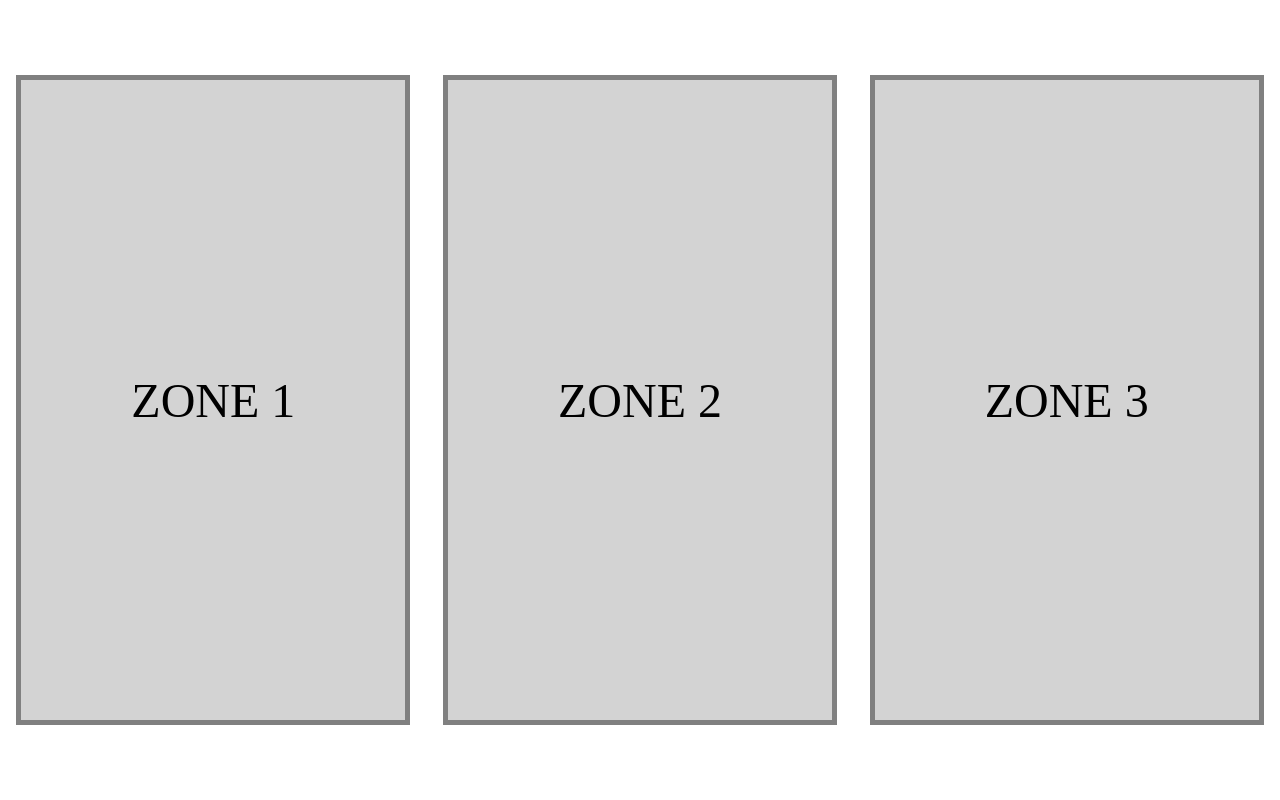
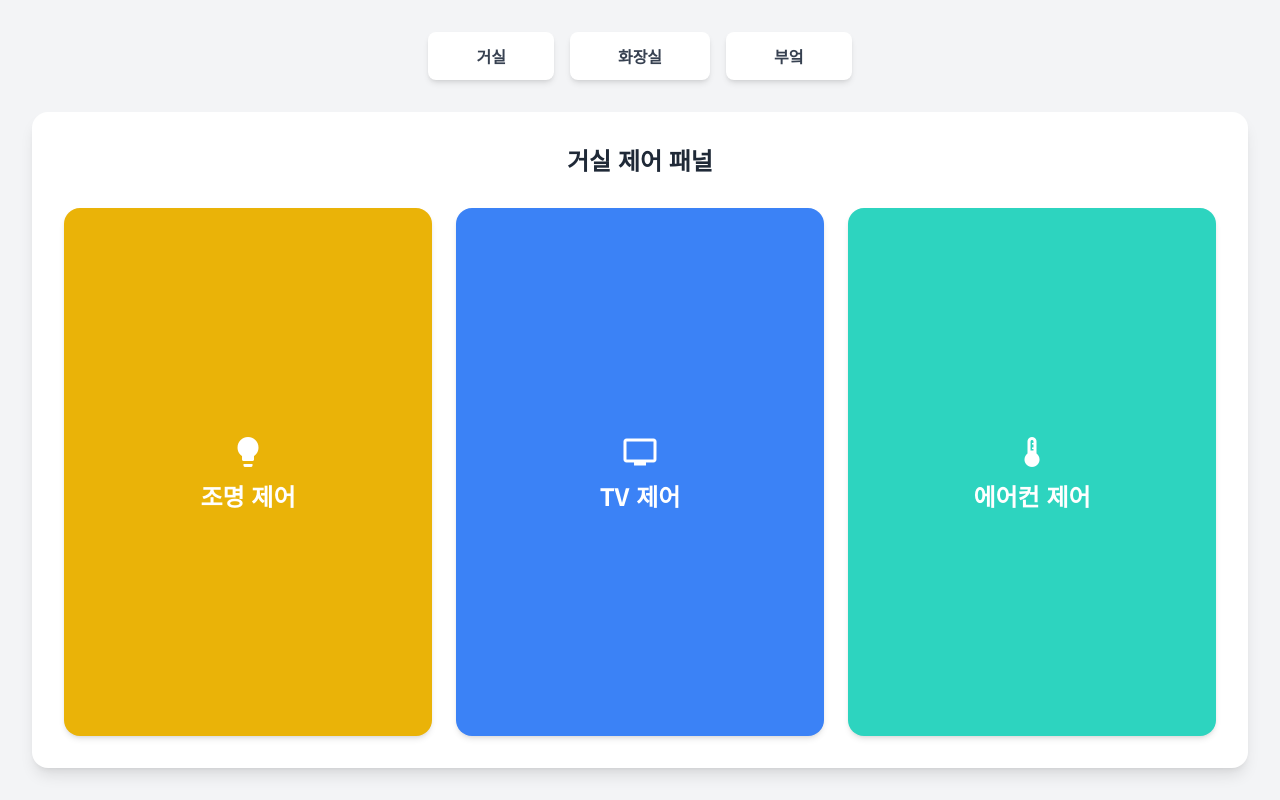
Before and after one commit to cchhwwaann/2025_IotX, a Flask app: page / in a window 1280 px wide. Run offline with Flask 3, Linux system fonts and the light colour scheme; some libraries are stand-ins or nearby versions.

Commit message:
8.11_modified

```diff
--- a/app.py
+++ b/app.py
@@ -1,8 +1,12 @@
 # app.py
 from flask import Flask, request, render_template, jsonify
+import logging
 
 app = Flask(__name__)
 current_zone = 0
+
+log = logging.getLogger('werkzeug')
+log.setLevel(logging.ERROR)
 
 @app.route('/command', methods=['POST'])
 def handle_command():
@@ -34,4 +38,9 @@ def get_zone():
     return jsonify({'zone': current_zone})
 
 if __name__ == '__main__':
-    app.run(host='0.0.0.0', port=5000, debug=True, threaded=True)
+    # Flask 서버 주소를 명시적으로 출력
+    print("* Serving Flask app 'app'")
+    print("* Debug mode: off")
+    print("* Running on http://127.0.0.1:5000")
+
+    app.run(host='0.0.0.0', port=5000, debug=False, threaded=True)
--- a/main.py
+++ b/main.py
@@ -2,12 +2,11 @@
 import time
 import threading
 import subprocess
-import os
 
 # Flask 서버를 실행하는 함수
 def run_flask():
     # 'app.py'를 별도의 프로세스로 실행
-    # stdout과 stderr 옵션을 제거하여 로그가 터미널에 출력되도록 함
+    # 로그가 출력되도록 stdout과 stderr 옵션을 제거함
     subprocess.run(["python", "app.py"])
 
 # 손 인식기를 실행하는 함수
@@ -29,7 +28,7 @@ if __name__ == "__main__":
     hand_thread.daemon = True
     hand_thread.start()
 
-    # 메인 스레드는 계속 실행되도록 유지
+    # 메인 스레드는 계속 실행되도록 유지 (스레드가 종료되지 않게 함)
     try:
         while True:
             time.sleep(1)
--- a/templates/index.html
+++ b/templates/index.html
@@ -1,51 +1,125 @@
 <!DOCTYPE html>
-<html>
+<html lang="ko">
 <head>
+    <meta charset="utf-8"/>
+    <meta content="width=device-width, initial-scale=1.0" name="viewport"/>
     <title>Hand Control GUI</title>
+    <script src="https://cdn.tailwindcss.com"></script>
+    <link href="https://fonts.googleapis.com/css2?family=Noto+Sans+KR:wght@400;500;700&amp;display=swap" rel="stylesheet"/>
+    <link href="https://fonts.googleapis.com/icon?family=Material+Icons" rel="stylesheet"/>
     <style>
-    body { display: flex; justify-content: space-around; align-items: center; height: 100vh; margin: 0; }
-    .button {
-        width: 30%;
-        height: 80%;
-        font-size: 3em;
-        border: 5px solid gray;
-        background-color: lightgray;
-        display: flex;
-        justify-content: center;
-        align-items: center;
-        transition: transform 0.3s ease-in-out;  /* 크기 변화에 애니메이션 효과 추가 */
+        body {
+            font-family: 'Noto Sans KR', sans-serif;
         }
-    .highlight-1, .highlight-2, .highlight-3 {
-        transform: scale(1.05); /* 버튼 크기를 105%로 확대 */
-        box-shadow: 0 0 15px rgba(0, 0, 0, 0.3); /* 그림자 효과 추가 */
+        .btn-room, .btn-control {
+            transition: transform 0.2s ease-in-out, box-shadow 0.2s ease-in-out;
         }
-    .highlight-1 { border-color: green; background-color: lightgreen; }
-    .highlight-2 { border-color: yellow; background-color: lightyellow; }
-    .highlight-3 { border-color: red; background-color: lightcoral; }
+        .btn-room:hover, .btn-room.active {
+            transform: scale(1.05);
+        }
+        .btn-control.highlight-active {
+            transform: scale(1.05);
+            box-shadow: 0 0 30px 10px rgba(0, 255, 0, 0.7);
+            border: 4px solid green;
+        }
+        .active-room {
+            background-color: rgb(59, 130, 246);
+            color: white;
+        }
+        .control-panel-grid {
+            height: 100%;
+        }
+        .btn-control {
+            height: 100%;
+        }
     </style>
 </head>
-<body>
-    <div id="zone-1" class="button">ZONE 1</div>
-    <div id="zone-2" class="button">ZONE 2</div>
-    <div id="zone-3" class="button">ZONE 3</div>
+<body class="bg-gray-100 flex items-center justify-center h-screen">
+<div class="w-full p-8 h-full flex flex-col justify-between">
+    <div class="flex justify-center space-x-4 mb-8">
+        <button class="btn-room bg-white text-gray-700 font-semibold py-3 px-12 rounded-lg shadow-md active-room" id="room-living">거실</button>
+        <button class="btn-room bg-white text-gray-700 font-semibold py-3 px-12 rounded-lg shadow-md" id="room-bathroom">화장실</button>
+        <button class="btn-room bg-white text-gray-700 font-semibold py-3 px-12 rounded-lg shadow-md" id="room-kitchen">부엌</button>
+    </div>
+    <div class="bg-white rounded-2xl shadow-lg p-8 flex-grow flex flex-col">
+        <h2 class="text-2xl font-bold text-center text-gray-800 mb-8" id="control-panel-title">거실 제어 패널</h2>
+        <div class="control-panel-grid grid grid-cols-3 gap-6 w-full flex-grow">
+            </div>
+    </div>
+</div>
+<script>
+    const roomButtons = document.querySelectorAll('.btn-room');
+    const controlPanelTitle = document.getElementById('control-panel-title');
+    const controlPanelGrid = document.querySelector('.control-panel-grid');
 
-    <script>
-        function updateGUI() {
-            // 서버로부터 현재 zone 값을 받아오는 API 호출
+    const controlButtonsData = [
+        { id: 'zone-1', icon: 'lightbulb', name: '조명 제어', color: 'bg-yellow-500' },
+        { id: 'zone-2', icon: 'tv', name: 'TV 제어', color: 'bg-blue-500' },
+        { id: 'zone-3', icon: 'thermostat', name: '에어컨 제어', color: 'bg-teal-400' },
+        { id: 'zone-4', icon: 'shower', name: '온수 제어', color: 'bg-blue-500' },
+        { id: 'zone-5', icon: 'vent', name: '환풍기 제어', color: 'bg-gray-500' },
+        { id: 'zone-6', icon: 'soup_kitchen', name: '인덕션', color: 'bg-red-500' }
+    ];
+
+    const rooms = {
+        'room-living': [controlButtonsData[0], controlButtonsData[1], controlButtonsData[2]],
+        'room-bathroom': [controlButtonsData[3], controlButtonsData[4], controlButtonsData[0]],
+        'room-kitchen': [controlButtonsData[0], controlButtonsData[4], controlButtonsData[5]]
+    };
+
+    function renderControlButtons(roomId) {
+        controlPanelGrid.innerHTML = '';
+        const buttons = rooms[roomId];
+        buttons.forEach(buttonData => {
+            const button = document.createElement('button');
+            button.className = `btn-control flex flex-col items-center justify-center ${buttonData.color} text-white rounded-2xl p-6 shadow-md`;
+            button.id = buttonData.id;
+            button.innerHTML = `
+                <span class="material-icons text-4xl mb-2">${buttonData.icon}</span>
+                <span class="font-semibold text-2xl">${buttonData.name}</span>
+            `;
+            controlPanelGrid.appendChild(button);
+        });
+
+        document.querySelectorAll('.btn-control').forEach(btn => {
+            btn.addEventListener('click', () => {
+                console.log(`${btn.textContent.trim()} button clicked`);
+            });
+        });
+    }
+
+    function updateControlButtons() {
         fetch('/get_zone')
             .then(response => response.json())
             .then(data => {
                 const zone = data.zone;
-                    document.querySelectorAll('.button').forEach(btn => btn.className = 'button');
-                    if (zone > 0) {
-                        const targetButton = document.getElementById('zone-' + zone);
-                        if (targetButton) {
-                            targetButton.classList.add('highlight-' + zone);
-                        }
+
+                const currentButtons = document.querySelectorAll('.btn-control');
+                currentButtons.forEach(btn => btn.classList.remove('highlight-active'));
+
+                if (zone > 0 && zone <= currentButtons.length) {
+                    currentButtons[zone - 1].classList.add('highlight-active');
                 }
             });
     }
-        setInterval(updateGUI, 100); // 0.1초마다 GUI를 업데이트합니다.
+
+    setInterval(updateControlButtons, 100);
+
+    roomButtons.forEach(button => {
+        button.addEventListener('click', () => {
+            roomButtons.forEach(btn => {
+                btn.classList.remove('active-room', 'bg-blue-500', 'text-white');
+                btn.classList.add('bg-white', 'text-gray-700');
+            });
+            button.classList.add('active-room', 'bg-blue-500', 'text-white');
+            button.classList.remove('bg-white', 'text-gray-700');
+            const roomName = button.textContent;
+            controlPanelTitle.textContent = `${roomName} 제어 패널`;
+            renderControlButtons(button.id);
+        });
+    });
+
+    renderControlButtons('room-living');
 </script>
 </body>
 </html>
```
Also changed, not shown: hand_detector.py (+24 -5 lines). Lines whose indentation alone changed are shown as unchanged.
